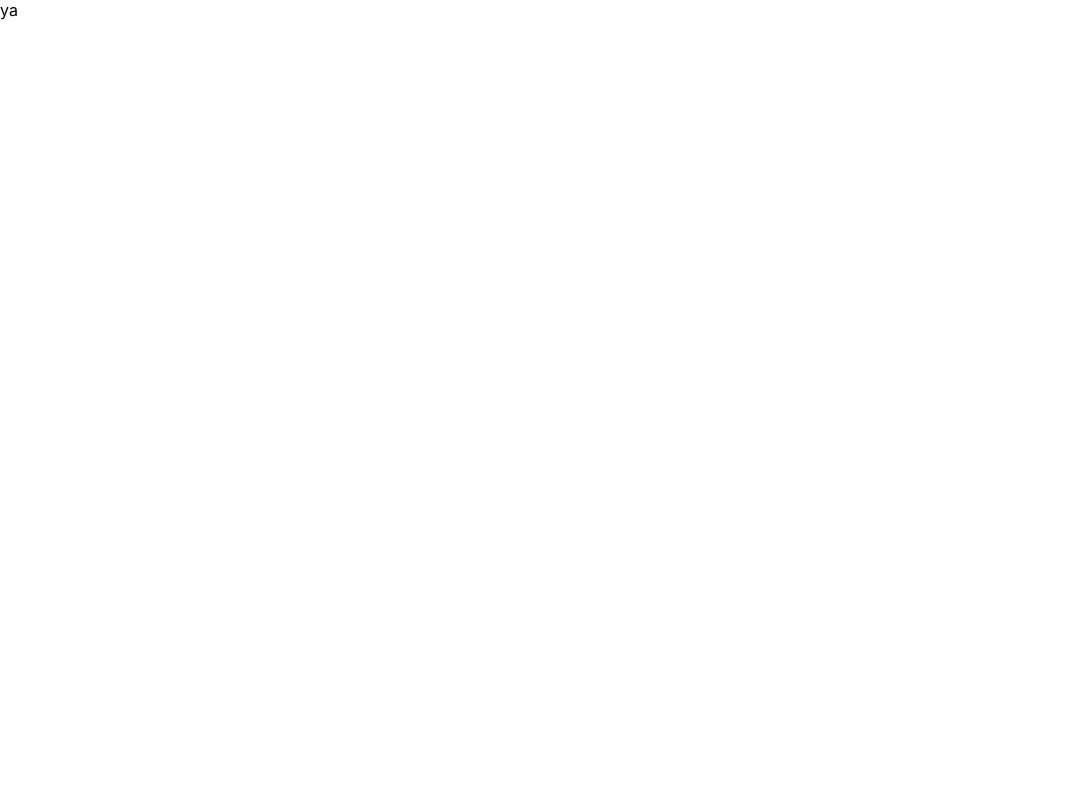
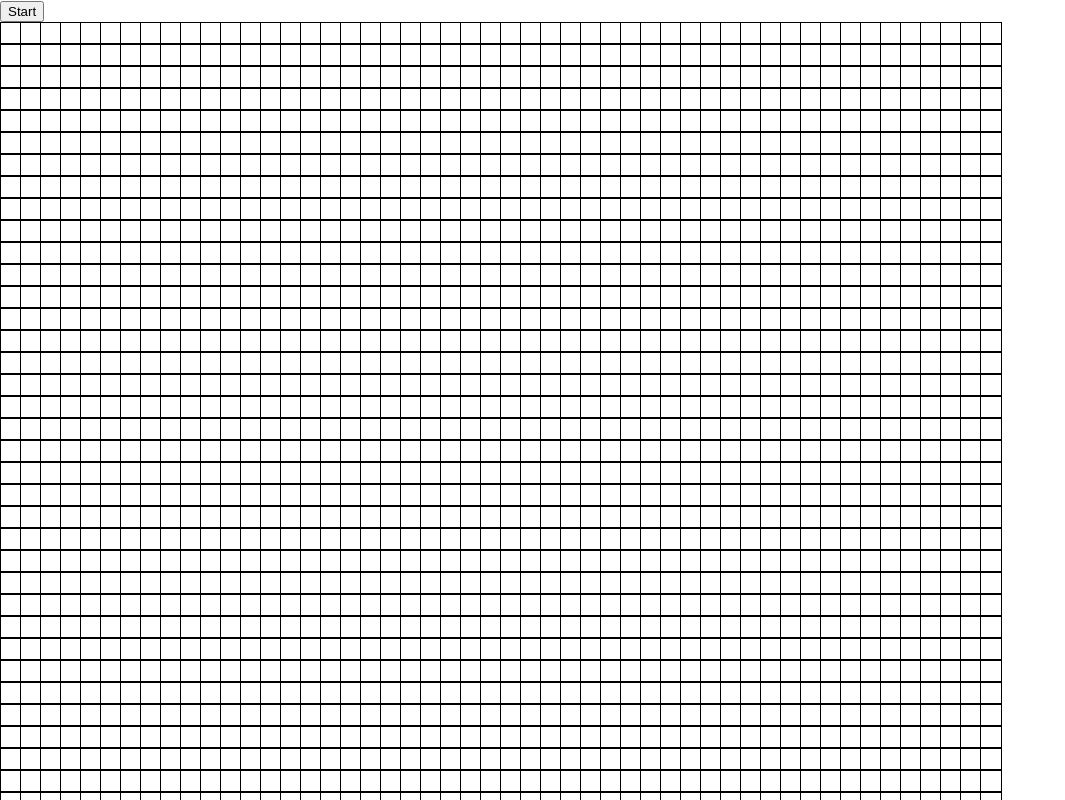
Before and after one commit to ulitol97/GameOfLife, a React (Create React App) app: page / in a window 1280 px wide. Shown: the top 800 px of the page, without its empty margins (0-1065 px from the left). Built offline with nearby package versions, Linux system fonts and the light colour scheme.

Commit message:
base UI, base logic

```diff
--- a/package.json
+++ b/package.json
@@ -10,6 +10,7 @@
     "@types/node": "^12.12.62",
     "@types/react": "^16.9.49",
     "@types/react-dom": "^16.9.8",
+    "immer": "^7.0.9",
     "react": "^16.13.1",
     "react-dom": "^16.13.1",
     "react-scripts": "3.4.3",
--- a/src/App.tsx
+++ b/src/App.tsx
@@ -1,7 +1,114 @@
-import React from 'react';
+import produce from 'immer';
+import React, { useCallback, useRef, useState } from 'react';
+
+
+// Config
+const nRows = 50;
+const nCols = 50;
+const stepTimeout = 1000;
+
+// Function to create the template grid data structure
+const createEmptyGrid = () => {
+  const rows = [];
+  for (let i = 0; i < nRows; i++) {
+    rows.push(Array.from(Array(nCols), () => 0));
+  }
+
+  return rows;
+};
+
+// Helper structure to compute the neighbors of each cell
+const operarions = [
+  [0, 1],
+  [0, -1],
+  [1, -1],
+  [1, 0],
+  [1, 1],
+  [-1, -1],
+  [-1, 0],
+  [-1, 1],
+]
 
 const App: React.FC = () => {
-  return <div>ya</div>
+
+  // State
+  const [grid, setGrid] = useState(() => { return createEmptyGrid() });
+  const [running, setRunning] = useState(false);
+
+  const runningRef = useRef(running);
+  runningRef.current = running;
+
+  const runSimulation = useCallback(() => {
+
+    const isRunning = runningRef.current;
+    if (!isRunning) return;
+
+    // Simulate current step
+    setGrid(currentGrid => {
+      return produce(currentGrid, draftGrid => {
+        for (let i = 0; i < nRows; i++) {
+          for (let j = 0; j < nCols; j++) {
+
+            let neighbors = 0;
+
+            operarions.forEach(operation => {
+              const newI = i + operation[0];
+              const newJ = j + operation[1];
+
+              // Check bounds
+              if (newI >= 0 && newI < nRows && newJ >= 0 && newJ < nCols) {
+                neighbors += currentGrid[newI][newJ];
+              }
+
+              // Game logic
+              if (neighbors < 2 || neighbors > 3) draftGrid[i][j] = 0;
+              else if (currentGrid[i][j] === 0 && neighbors === 3) draftGrid[i][j] = 1;
+
+            })
+          }
+        }
+      })
+    })
+
+    // Invoke next step
+    setTimeout(runSimulation, stepTimeout)
+  }, [])
+
+  return (
+    <>
+      <button
+        onClick={() => {
+          setRunning(!running);
+          runSimulation();
+        }}
+      >
+        {!running ? 'Start' : 'Stop'}
+      </button>
+      <div
+        style={{
+          display: 'grid',
+          gridTemplateColumns: `repeat(${nCols}, 20px)`
+        }}>
+        {grid.map((row, i) =>
+          row.map((col, j) =>
+            <div
+              key={`${i}-${j}`} // Unique key based on cell position
+              onClick={() => { // Toggle cell on click
+                const newGrid = produce(grid, draftGrid => {
+                  draftGrid[i][j] = grid[i][j] === 0 ? 1 : 0;
+                });
+                setGrid(newGrid);
+              }}
+              style={{
+                width: 20, height: 20,
+                backgroundColor: col === 1 ? 'blue' : 'white',
+                border: 'solid 1px black'
+              }}>
+
+            </div>))}
+      </div>
+    </>
+  )
 }
 
 export default App;
```
Also changed, not shown: 1 other file (tests, documents, lock files or other folders).
